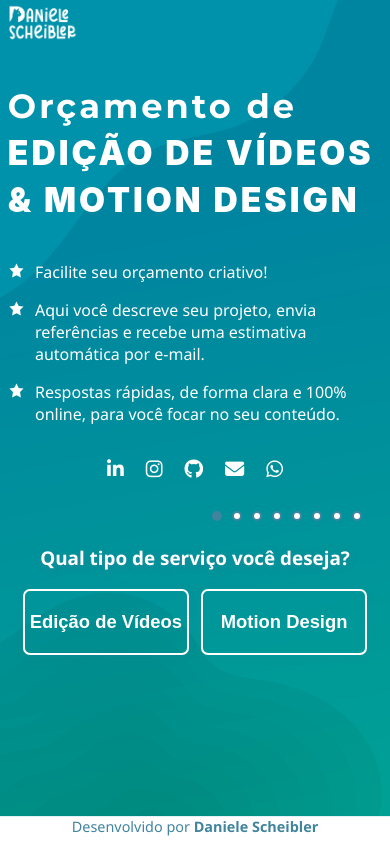
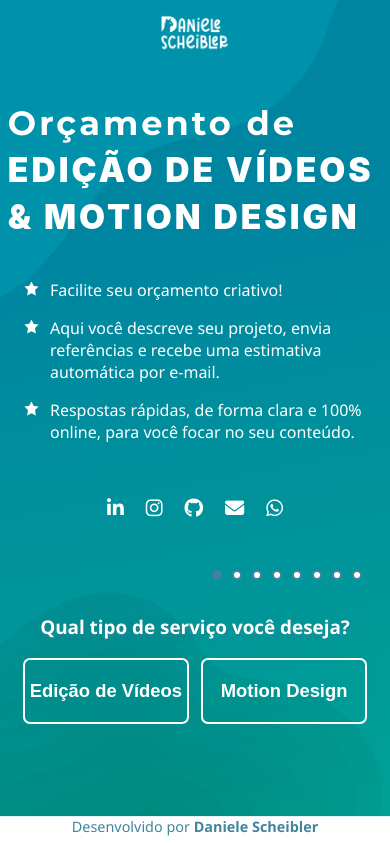
Before and after one commit to danielescheibler/orcamento-video, a website with bundled scripts: page index.html in a window 390 px wide. Built offline with nearby package versions, Linux system fonts and the light colour scheme.

Commit message:
atualizações 22-06 mobile logo e alinhamento

```diff
--- a/css/mediaquery.css
+++ b/css/mediaquery.css
@@ -11,7 +11,7 @@
     width: 100% !important;
     max-width: 100vw !important;
     align-items: flex-start;
-    padding: 0px 2vw 0 2vw !important;
+    padding: 0px 1vw 0 1vw !important;
     margin-top: 0 !important;
     min-height: 0 !important;
     box-sizing: border-box;
@@ -32,31 +32,20 @@
     min-height: 0 !important;
     height: auto !important;
   }
+  .logo-img {
+  display: block;
+  margin: 0 auto;
+  padding-top: 10px;
+}
   .about-desc {
-    margin-bottom: 0.15em !important;
+    margin-bottom: 0 !important;
+    padding-left: 15px;
     font-size: 1.06em;
   }
   .social-container {
     display: flex !important;
     justify-content: center !important;
     align-items: center;
-    width: 100%;
-    gap: 16px;
-    margin: 0 0 0.3em 0 !important;
-    padding-left: 0;
-  }
-  .social-container a i {
-    font-size: 1.4rem !important;
-  }
-  #progress-bar {
-    margin-top: 0 !important;
-    margin-bottom: 0 !important;
-  }
-  .form-container {
-    width: 90vw;
-    max-width: 90vw;
-    margin: 0 auto !important;
-    border-radius: 10px;
     padding: 20px 5vw 20px 5vw !important;
     box-sizing: border-box;
     overflow-x: auto;
@@ -65,9 +54,8 @@
   .form-container select,
   .form-container input,
   .form-container textarea {
-    font-size: 1.08em;
-    padding: 10px 0;
-    margin-bottom: 10px;
+    font-size: 2em;
+    padding: 10px;
     width: 100%;
     box-sizing: border-box;
     border-radius: 6px;
@@ -88,7 +76,7 @@
   .service-title {
     text-align: center;
     width: 100%;
-    margin-top: 0 !important;
+    margin-top: 20vw !important;
     margin-bottom: 0.5em !important;
     font-size: 1.14em;
   }
@@ -122,15 +110,16 @@
     font-size: 1.22rem !important;
   }
   .form-container {
-    padding: 16px 2vw 16px 2vw !important;
-    margin-top: 12px !important;
+    padding: 5px 5vw 5px 5vw !important;
+    margin-top: 0px !important;
     font-size: 1em;
   }
   .form-container select,
   .form-container input,
   .form-container textarea {
     font-size: 1em;
-    padding: 9px 10px;
+    padding: 2px 10px;
+    margin-top: 10px;
     margin-bottom: 10px;
     width: 100%;
     box-sizing: border-box;
@@ -151,13 +140,18 @@
   }
   .service-title {
     font-size: 1.80em;
-    margin-top: 0 !important;
+    margin-top: 2vw !important;
     margin-bottom: 1em !important;
   }
   #progress-bar {
-    margin-top: 10px !important;
-    margin-bottom: 10px !important;
+    margin-top: 5px !important;
+    margin-bottom: 20px !important;
   }
+  .logo-img {
+  display: block;
+  margin: 0 auto;
+  padding-top: 10px;
+}
   #progress-bar.step0-mobile-bar {
     margin-top: 30px !important;
   }
```
